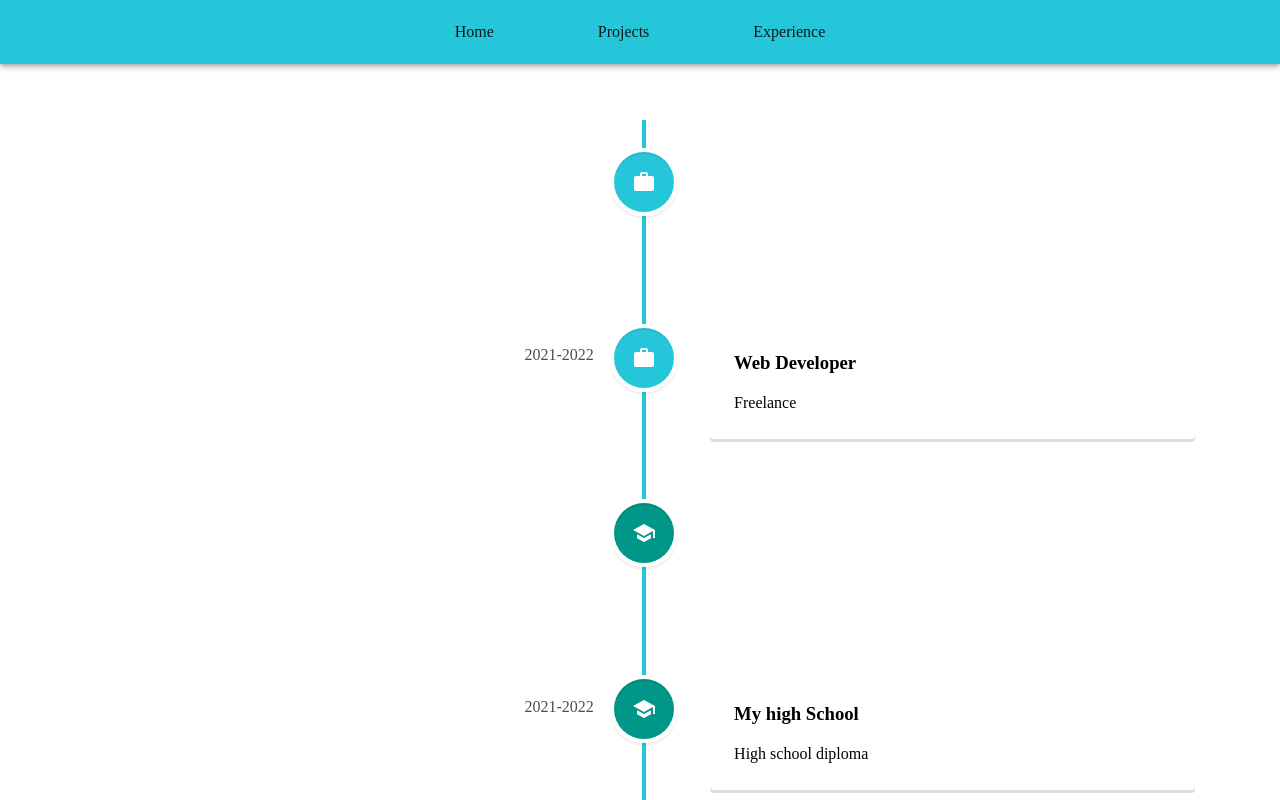
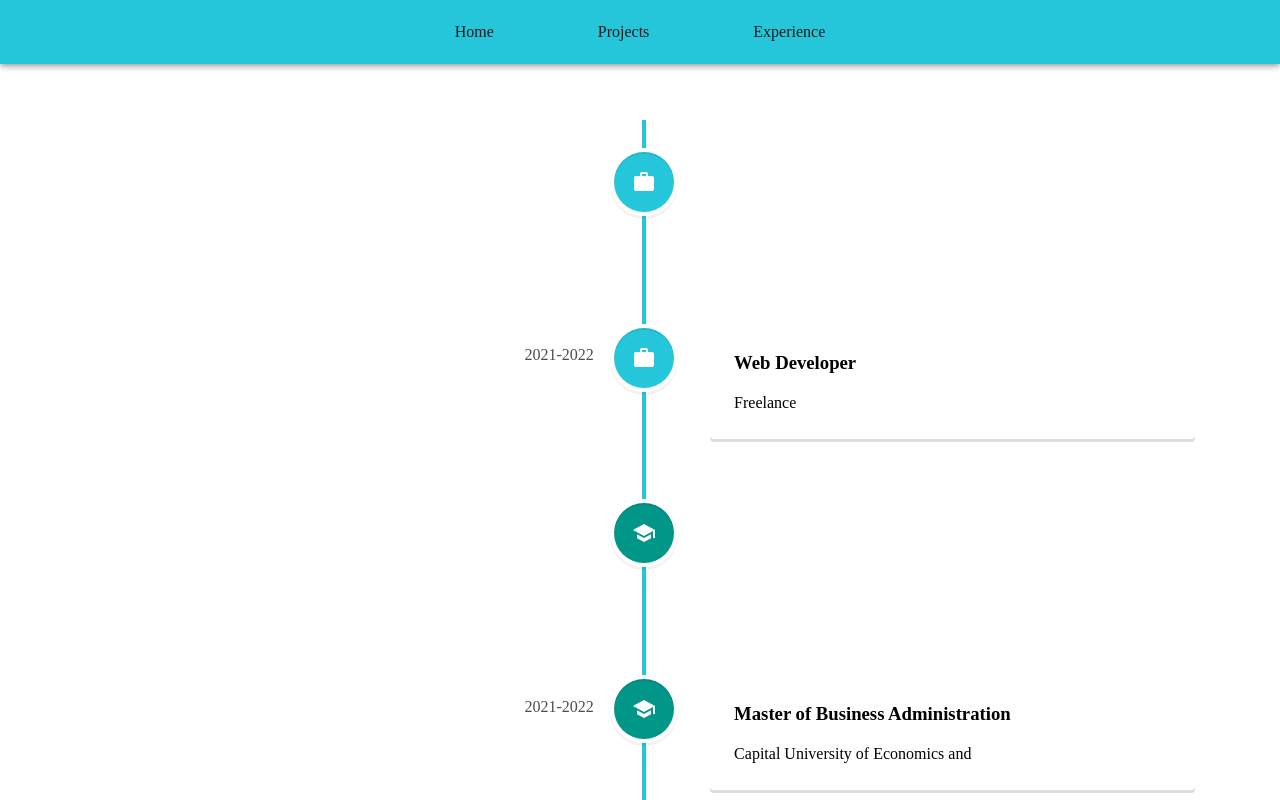
Before and after one commit to yuxianxu/new-portfolio-yx-react, a React (Create React App) app: page /experience in a window 1280 px wide. Shown: the top 800 px of the page. Built offline with nearby package versions, Linux system fonts and the light colour scheme.

Commit message:
Update experience page

```diff
--- a/src/pages/Experience.js
+++ b/src/pages/Experience.js
@@ -47,8 +47,8 @@ function Experience() {
           icon={<SchoolIcon />}
           date="2021-2022"
         >
-          <h3 className="vertical-timeline-element-title">My high School</h3>
-          <p>High school diploma</p>
+          <h3 className="vertical-timeline-element-title">Master of Business Administration</h3>
+          <p>Capital University of Economics and </p>
         </VerticalTimelineElement>
         <VerticalTimelineElement
           className="vertical-timeline-element--education"
```
